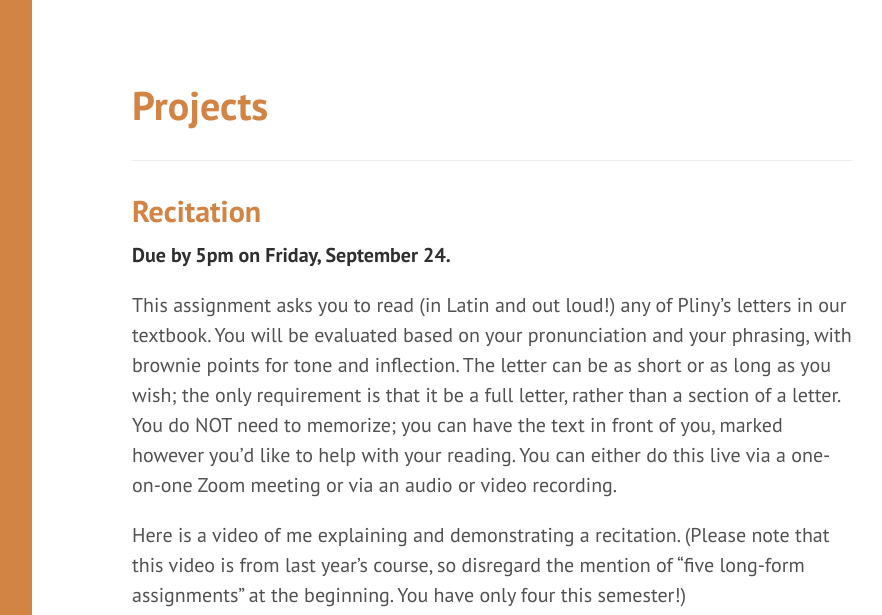
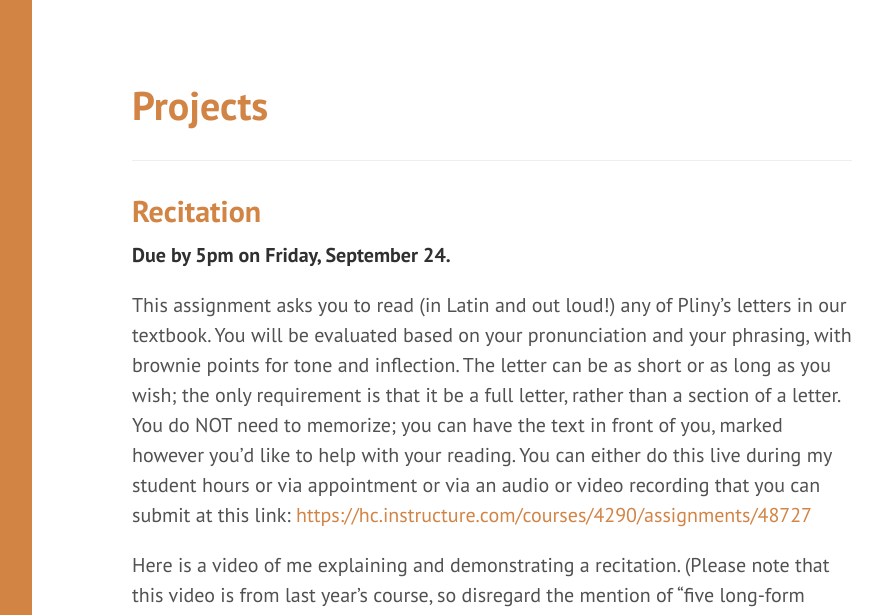
Before and after one commit to DLibatique/LATN213-F21, a Jekyll site: the page built from _pages/projects.md, in a window 1280 px wide and 1400 px high. Shown: the top 615 px of the window, without its empty margins (328-1210 px from the left). Built offline with Jekyll 4.4.1, drawn with Linux system fonts in a browser that asks for light colours; some of the changed text lies outside the part shown.

Commit message:
final semester push

```diff
--- a/_pages/projects.md
+++ b/_pages/projects.md
@@ -11,7 +11,7 @@ order: 4
 
 **Due by 5pm on Friday, September 24.**
 
-This assignment asks you to read (in Latin and out loud!) any of Pliny’s letters in our textbook. You will be evaluated based on your pronunciation and your phrasing, with brownie points for tone and inflection. The letter can be as short or as long as you wish; the only requirement is that it be a full letter, rather than a section of a letter. You do NOT need to memorize; you can have the text in front of you, marked however you’d like to help with your reading. You can either do this live via a one-on-one Zoom meeting or via an audio or video recording.
+This assignment asks you to read (in Latin and out loud!) any of Pliny’s letters in our textbook. You will be evaluated based on your pronunciation and your phrasing, with brownie points for tone and inflection. The letter can be as short or as long as you wish; the only requirement is that it be a full letter, rather than a section of a letter. You do NOT need to memorize; you can have the text in front of you, marked however you’d like to help with your reading. You can either do this live during my student hours or via appointment or via an audio or video recording that you can submit at this link: [https://hc.instructure.com/courses/4290/assignments/48727](https://hc.instructure.com/courses/4290/assignments/48727)
 
 Here is a video of me explaining and demonstrating a recitation. (Please note that this video is from last year's course, so disregard the mention of "five long-form assignments" at the beginning. You have only four this semester!)
 
@@ -25,7 +25,7 @@ Here is a video of me explaining and demonstrating a recitation. (Please note th
 
 You will choose one word and trace it (and any of its declensions or conjugations) throughout Pliny’s letters through methods and tools that I will demonstrate for you. How often does the word appear? When is a noun used as a subject versus a direct object? When is a verb used in the subjunctive versus the indicative?
 
-[You can find specific guidelines for this assignment here](word-study).
+[You can find specific guidelines for this assignment here](word-study), and [you can submit this assignment here](https://hc.instructure.com/courses/4290/assignments/48728).
 
 And here is the video linked in the instructions on using Perseus to help you with this assignment.
 
```
Also changed, not shown: _pages/grading.md (+7 -7 lines), _pages/schedule.md (+7 -6 lines), subpages/reverse-translation.md (+1 -1 lines), subpages/word-study.md (+2 -0 lines).
